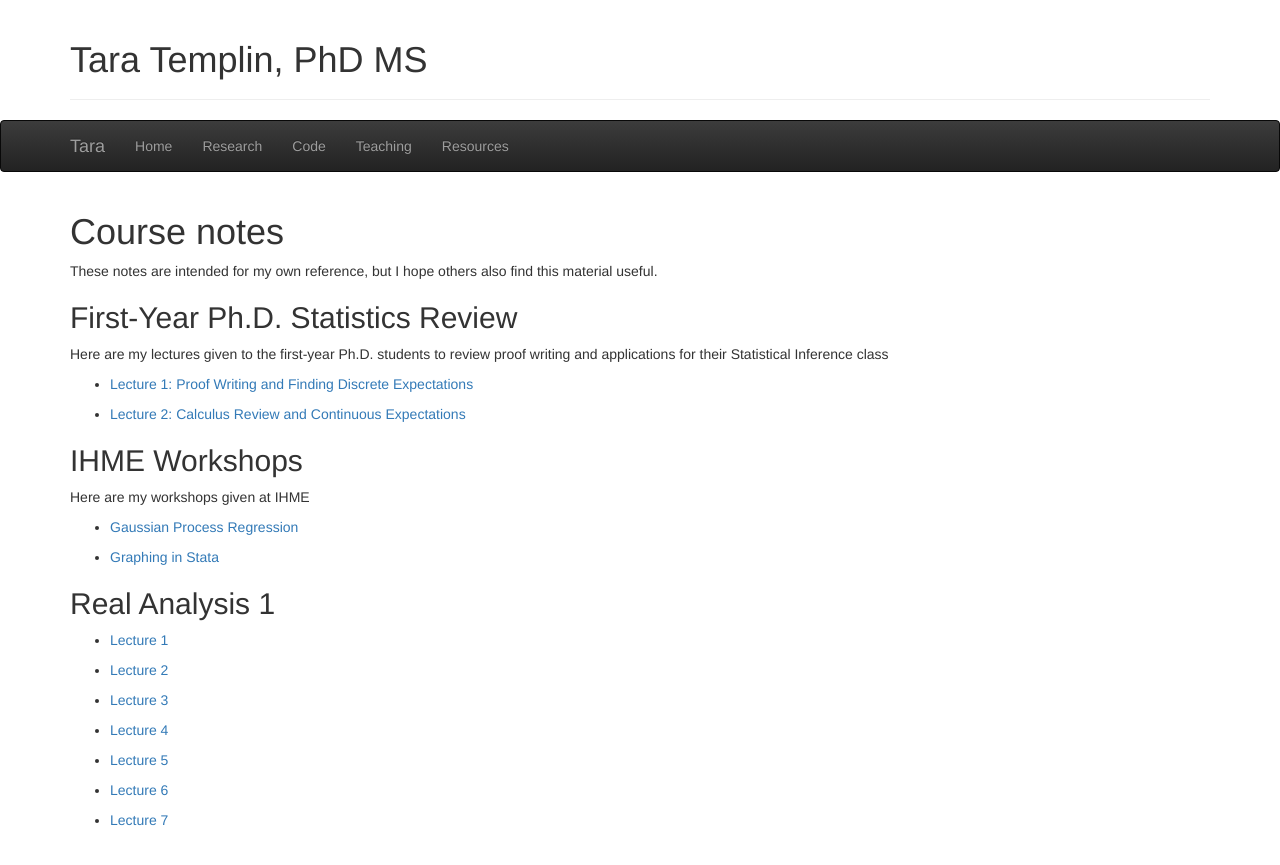
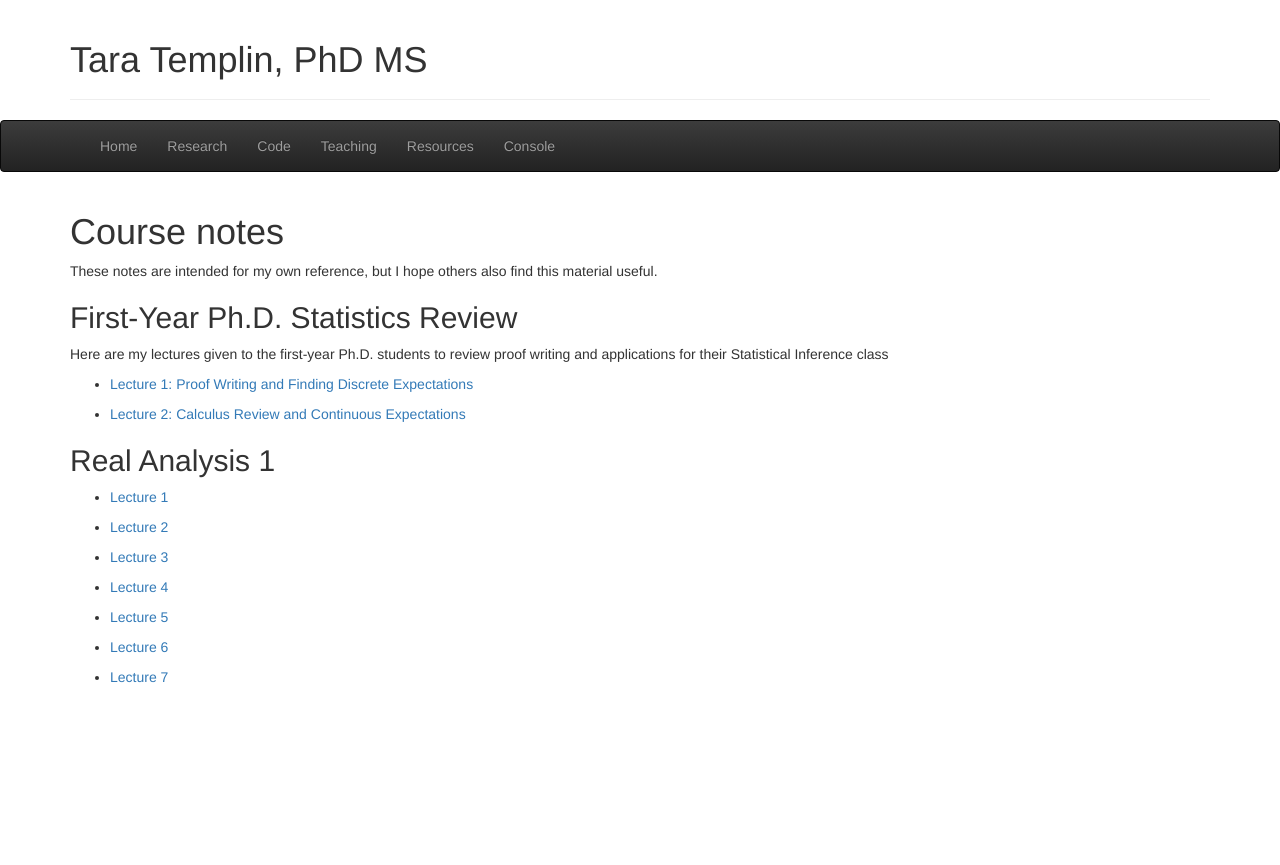
Before and after one commit to tnt2113/tnt2113.github.io, a Jekyll site: the page teaching/index.html, which Jekyll copies as it is, in a window 1280 px wide. Shown: the top 865 px of the page. Built offline with Jekyll 4.4.1, drawn with Linux system fonts in a browser that asks for light colours.

Commit message:
Update index.html

```diff
--- a/teaching/index.html
+++ b/teaching/index.html
@@ -49,15 +49,16 @@ jQuery(document).ready(function($) {
         <span class="icon-bar"></span>
         <span class="icon-bar"></span>
       </button>
-      <a class="navbar-brand" href="#">Tara</a>
+      <a class="navbar-brand" href="#"></a>
     </div>
     <div id="navbar" class="collapse navbar-collapse">
       <ul class="nav navbar-nav">
       <li><a href="../">Home</a></li>
         <li><a href="../research">Research</a></li>
         <li><a href="../code">Code</a></li>
-        <li><a href="../courses">Teaching</a></li>
-        <li><a href="../blog">Resources</a></li>
+        <li><a href="../teaching">Teaching</a></li>
+        <li><a href="../resources">Resources</a></li>
+        <li><a href="../console">Console</a></li>
       </ul>
     </div><!--/.nav-collapse -->
   </div>
@@ -80,15 +81,10 @@ jQuery(document).ready(function($) {
   <h2 class="post-title">First-Year Ph.D. Statistics Review</h2>
   <p> Here are my lectures given to the first-year Ph.D. students to review proof writing and applications for their Statistical Inference class</p>
   <ul>
-    <li><p><a href="Problem solving strategies Part 1.pdf">Lecture 1: Proof Writing and Finding Discrete Expectations</a></p></li>
-    <li><p><a href="Problem solving solving Part 2.pdf">Lecture 2: Calculus Review and Continuous Expectations</a></p></li>
+    <li><p><a href="../courses/Problem solving strategies Part 1.pdf">Lecture 1: Proof Writing and Finding Discrete Expectations</a></p></li>
+    <li><p><a href="../courses/Problem solving solving Part 2.pdf">Lecture 2: Calculus Review and Continuous Expectations</a></p></li>
   </ul>
-    <h2 class="post-title">IHME Workshops</h2>
-  <p> Here are my workshops given at IHME</p>
-  <ul>
-    <li><p><a href="GPR presentation.pdf">Gaussian Process Regression</a></p></li>
-    <li><p><a href="Graphing in Stata.pptx (1).pdf">Graphing in Stata</a></p></li>
-  </ul>
+
   <h2 class="post-title">Real Analysis 1</h2>
   <ul>
     <li><p><a href="real_analysis_327_Lecture_1.html">Lecture 1</a></p></li>
```
